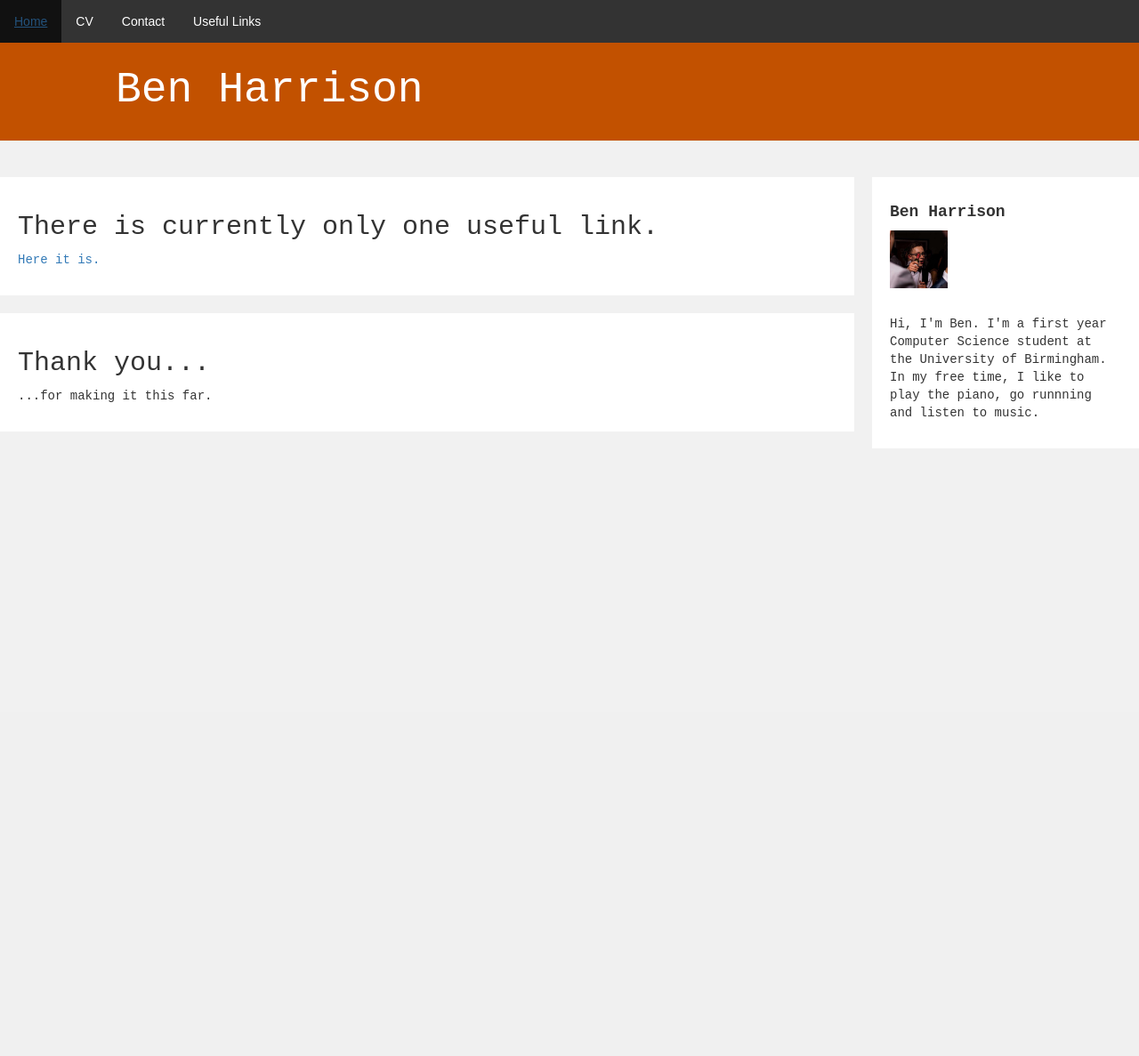
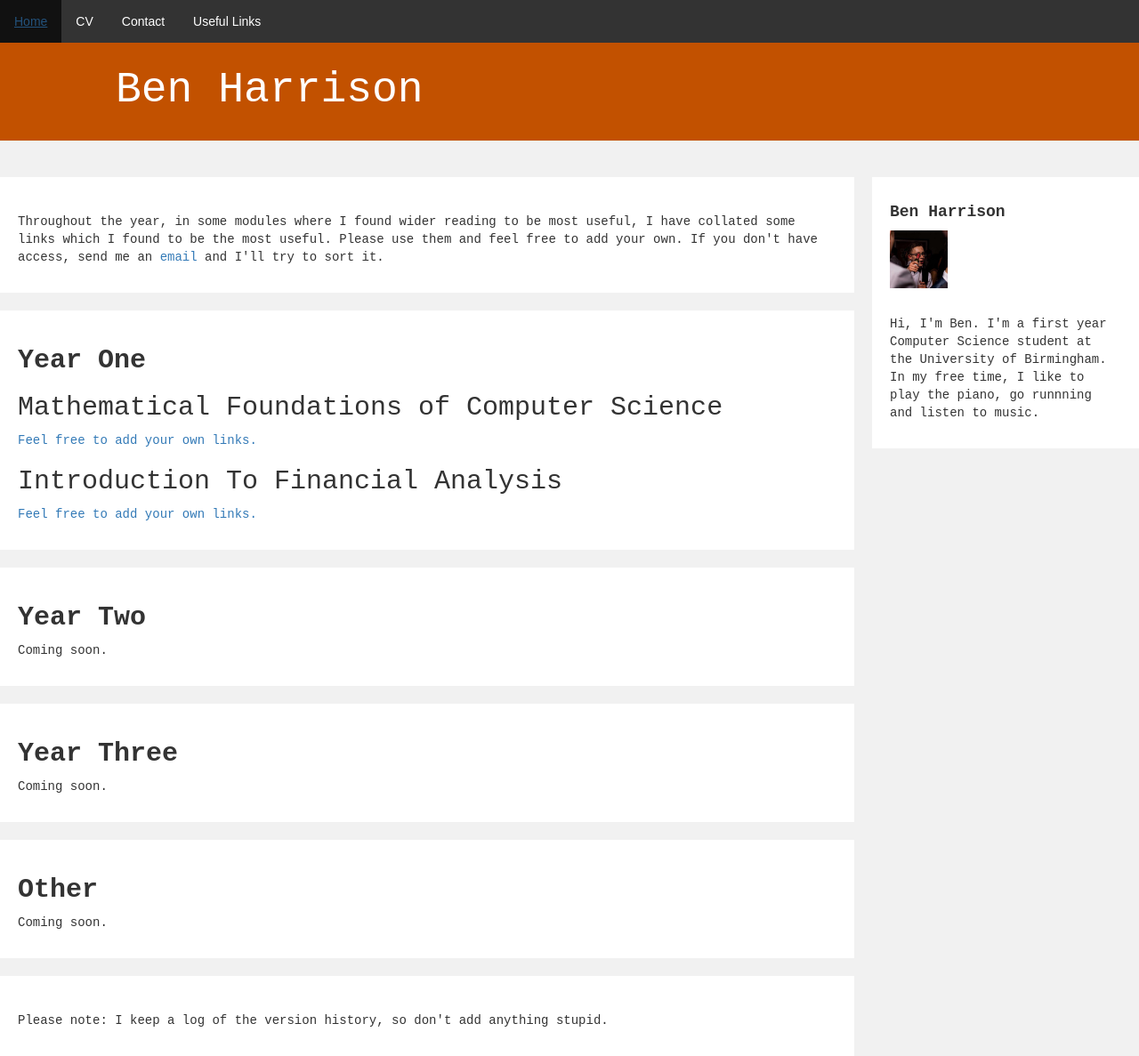
Before and after one commit to benharrison01/my-first-blog, a Django app: page /useful_links/ in a window 1280 px wide. Shown: the whole page at 89% size. Before the commit the page ends 504 px from the top, so only its background shows below. Run offline with Django 3.2, Linux system fonts and the light colour scheme; some libraries are stand-ins or nearby versions.

Commit message:
Fixed PDF (again) and added some new links.

```diff
--- a/blog/templates/blog/useful_links.html
+++ b/blog/templates/blog/useful_links.html
@@ -2,13 +2,40 @@
 {% block content %}
 
 <div class = "card">
-    <h2>There is currently only one useful link.</h2>
-    <p><a href="https://www.youtube.com/watch?v=dQw4w9WgXcQ">Here it is.</a></p>
-</div>
-    <div class = "card">
-    <h2>Thank you...</h2>
-    <p>...for making it this far.</p>
+    <br>
+<p> Throughout the year, in some modules where I found wider reading to be most useful, I have collated some links which I found to be the most
+    useful. Please use them and feel free to add your own. If you don't have access, send me an <a href="mailto: bdh996@student.bham.ac.uk"> email </a> and I'll try to sort it.</a></p>
 </div>
 
+<div class = "card">
+<h2> <b>Year One</b></h2>
 
+    <h2>Mathematical Foundations of Computer Science</h2>
+    <p><a href="https://bham-my.sharepoint.com/:w:/g/personal/bdh996_student_bham_ac_uk/Ea9f8xX3OlFGhANsOYw8RTIBy2FBBaaftoxUgI_mTecOMw?e=WqmPup">Feel free to add your own links.</a></p>
+
+
+
+    <h2>Introduction To Financial Analysis</h2>
+    <p><a href="https://bham-my.sharepoint.com/:w:/g/personal/bdh996_student_bham_ac_uk/ESquYhboFu9IoBa55mEMLeIBzuMUVylTA0kBb2f4bjq3KQ?e=MFiTaH">Feel free to add your own links.</a></p>
+</div>
+
+<div class = "card">
+    <h2> <b>Year Two</b></h2>
+<p> Coming soon.</p>
+</div>
+
+<div class = "card">
+    <h2> <b>Year Three</b></h2>
+<p> Coming soon.</p>
+</div>
+
+<div class = "card">
+    <h2> <b>Other</b></h2>
+<p> Coming soon.</p>
+</div>
+
+<div class = "card">
+    <br>
+<p> Please note: I keep a log of the version history, so don't add anything stupid.</p>
+</div>
 {% endblock %}
```
Also changed, not shown: blog/templates/blog/my_cv.html (+4 -3 lines).
